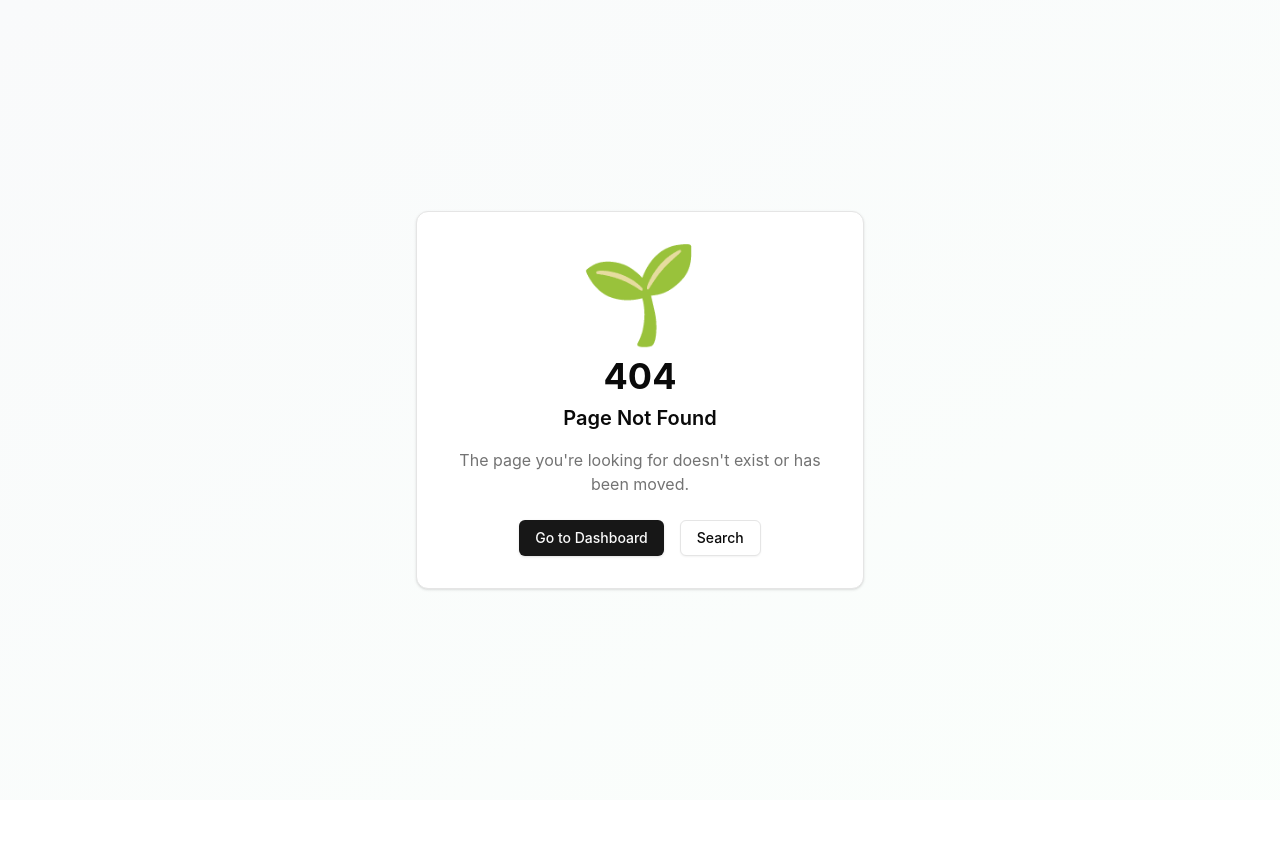
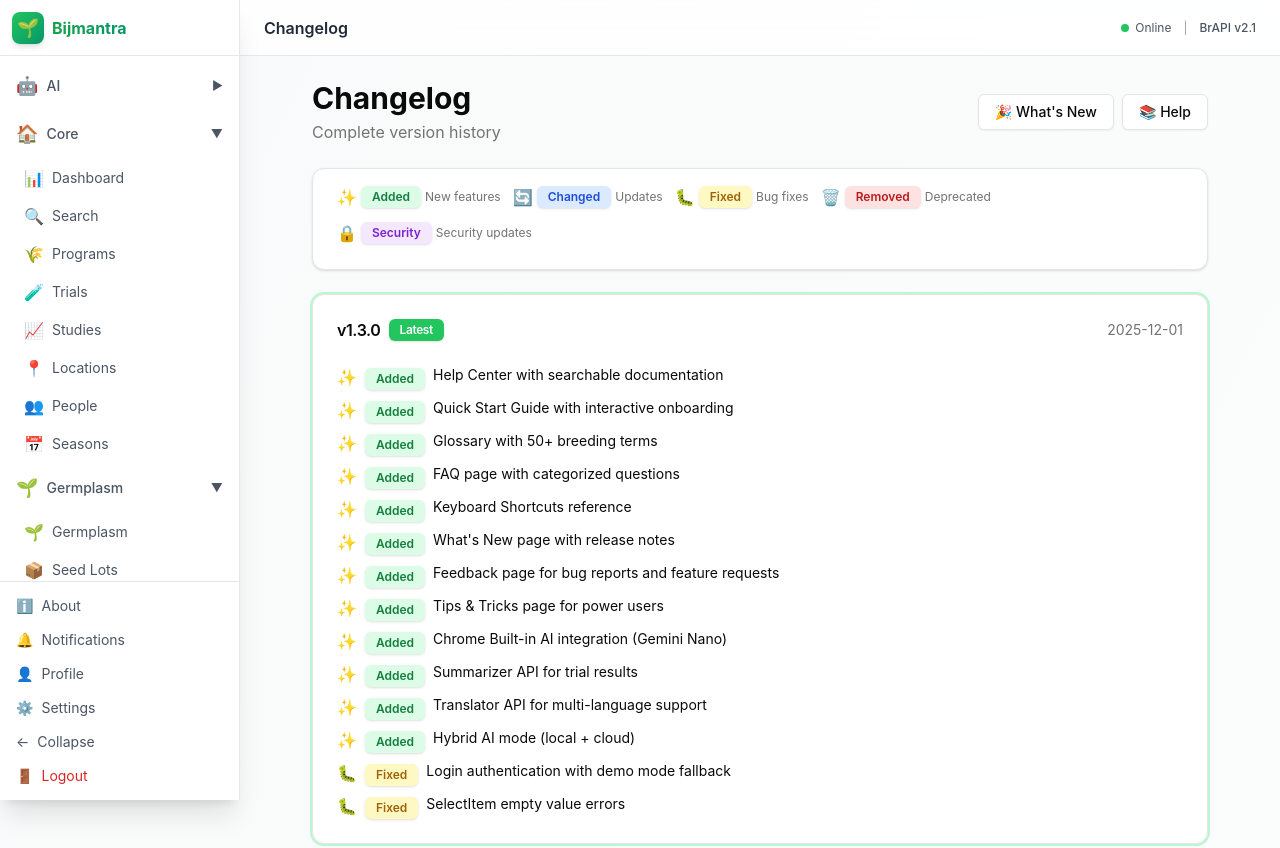
Before and after one commit to denishdholaria/bijmantra, a React (Vite) app in the folder frontend/: page /changelog in a window 1280 px wide. Before the commit this address had no page. Shown: the top 848 px of the page. Before the commit the page ends 800 px from the top, so only its background shows below. Built offline with nearby package versions, Linux system fonts and the light colour scheme.

Commit message:
feat: Add Changelog page with detailed version history
- Changelog page following Keep a Changelog format
- Complete version history from v1.0.0 to v1.3.0
- Color-coded change types (Added, Changed, Fixed, Removed, Security)
- Help section now has 10 items total
- Total pages: 117

```diff
--- a/frontend/src/App.tsx
+++ b/frontend/src/App.tsx
@@ -117,6 +117,7 @@ import { KeyboardShortcuts } from '@/pages/KeyboardShortcuts'
 import { WhatsNew } from '@/pages/WhatsNew'
 import { Feedback } from '@/pages/Feedback'
 import { Tips } from '@/pages/Tips'
+import { Changelog } from '@/pages/Changelog'
 
 function App() {
   return (
@@ -1470,6 +1471,18 @@ function App() {
           }
         />
 
+        {/* Changelog */}
+        <Route
+          path="/changelog"
+          element={
+            <ProtectedRoute>
+              <Layout>
+                <Changelog />
+              </Layout>
+            </ProtectedRoute>
+          }
+        />
+
         {/* Default redirect */}
         <Route path="/" element={<Navigate to="/dashboard" replace />} />
 
--- a/frontend/src/components/Layout.tsx
+++ b/frontend/src/components/Layout.tsx
@@ -142,6 +142,7 @@ export function Layout({ children }: { children: React.ReactNode }) {
         { path: '/keyboard-shortcuts', label: 'Shortcuts', icon: '⌨️' },
         { path: '/whats-new', label: "What's New", icon: '🎉' },
         { path: '/tips', label: 'Tips & Tricks', icon: '💡' },
+        { path: '/changelog', label: 'Changelog', icon: '📝' },
         { path: '/feedback', label: 'Feedback', icon: '💬' },
       ],
     },
--- /dev/null
+++ b/frontend/src/pages/Changelog.tsx
@@ -0,0 +1,216 @@
+/**
+ * Changelog - Detailed Version History
+ * Complete changelog with all changes
+ */
+import { Link } from 'react-router-dom'
+import { Button } from '@/components/ui/button'
+import { Card, CardContent, CardHeader, CardTitle } from '@/components/ui/card'
+import { Badge } from '@/components/ui/badge'
+
+interface ChangelogEntry {
+  version: string
+  date: string
+  changes: {
+    type: 'added' | 'changed' | 'fixed' | 'removed' | 'security'
+    description: string
+  }[]
+}
+
+const changelog: ChangelogEntry[] = [
+  {
+    version: '1.3.0',
+    date: '2025-12-01',
+    changes: [
+      { type: 'added', description: 'Help Center with searchable documentation' },
+      { type: 'added', description: 'Quick Start Guide with interactive onboarding' },
+      { type: 'added', description: 'Glossary with 50+ breeding terms' },
+      { type: 'added', description: 'FAQ page with categorized questions' },
+      { type: 'added', description: 'Keyboard Shortcuts reference' },
+      { type: 'added', description: "What's New page with release notes" },
+      { type: 'added', description: 'Feedback page for bug reports and feature requests' },
+      { type: 'added', description: 'Tips & Tricks page for power users' },
+      { type: 'added', description: 'Chrome Built-in AI integration (Gemini Nano)' },
+      { type: 'added', description: 'Summarizer API for trial results' },
+      { type: 'added', description: 'Translator API for multi-language support' },
+      { type: 'added', description: 'Hybrid AI mode (local + cloud)' },
+      { type: 'fixed', description: 'Login authentication with demo mode fallback' },
+      { type: 'fixed', description: 'SelectItem empty value errors' },
+    ],
+  },
+  {
+    version: '1.2.0',
+    date: '2025-11-30',
+    changes: [
+      { type: 'added', description: 'AI Assistant with multi-provider support' },
+      { type: 'added', description: 'AI Settings page for configuration' },
+      { type: 'added', description: 'Data Context Engine for AI' },
+      { type: 'added', description: 'About page with R.E.E.V.A.i story' },
+      { type: 'added', description: 'Support for OpenAI, Anthropic, Google, Mistral' },
+      { type: 'changed', description: 'Improved AI response formatting' },
+    ],
+  },
+  {
+    version: '1.1.0',
+    date: '2025-11-29',
+    changes: [
+      { type: 'added', description: 'Selection Index tool' },
+      { type: 'added', description: 'Genetic Gain Calculator' },
+      { type: 'added', description: 'Pedigree Viewer' },
+      { type: 'added', description: 'Trial Design tool (RCBD, Alpha-lattice)' },
+      { type: 'added', description: 'Field Book for mobile data collection' },
+      { type: 'added', description: 'Crossing Planner' },
+      { type: 'added', description: 'Breeding Pipeline view' },
+      { type: 'added', description: 'Harvest Planner' },
+      { type: 'added', description: 'Seed Inventory management' },
+      { type: 'added', description: 'Statistics and analysis tools' },
+      { type: 'added', description: 'Nursery Management' },
+      { type: 'added', description: 'Label Printing' },
+      { type: 'added', description: 'Barcode Scanner' },
+      { type: 'added', description: 'Weather integration' },
+      { type: 'changed', description: 'Reached 100+ pages milestone' },
+    ],
+  },
+  {
+    version: '1.0.0',
+    date: '2025-11-28',
+    changes: [
+      { type: 'added', description: 'Initial release' },
+      { type: 'added', description: 'Programs management' },
+      { type: 'added', description: 'Germplasm tracking' },
+      { type: 'added', description: 'Trials and Studies' },
+      { type: 'added', description: 'Observations and data collection' },
+      { type: 'added', description: 'Locations with map support' },
+      { type: 'added', description: 'Seed Lots management' },
+      { type: 'added', description: 'Crosses tracking' },
+      { type: 'added', description: 'Traits/Observation Variables' },
+      { type: 'added', description: 'People/Contacts' },
+      { type: 'added', description: 'Lists management' },
+      { type: 'added', description: 'Seasons' },
+      { type: 'added', description: 'Import/Export functionality' },
+      { type: 'added', description: 'Reports generation' },
+      { type: 'added', description: 'Modern UI with vertical sidebar' },
+      { type: 'added', description: 'PWA with offline support' },
+      { type: 'added', description: 'BrAPI v2.1 compliance' },
+    ],
+  },
+]
+
+export function Changelog() {
+  const getTypeIcon = (type: string) => {
+    switch (type) {
+      case 'added': return '✨'
+      case 'changed': return '🔄'
+      case 'fixed': return '🐛'
+      case 'removed': return '🗑️'
+      case 'security': return '🔒'
+      default: return '•'
+    }
+  }
+
+  const getTypeBadge = (type: string) => {
+    switch (type) {
+      case 'added':
+        return <Badge className="bg-green-100 text-green-700 text-xs">Added</Badge>
+      case 'changed':
+        return <Badge className="bg-blue-100 text-blue-700 text-xs">Changed</Badge>
+      case 'fixed':
+        return <Badge className="bg-yellow-100 text-yellow-700 text-xs">Fixed</Badge>
+      case 'removed':
+        return <Badge className="bg-red-100 text-red-700 text-xs">Removed</Badge>
+      case 'security':
+        return <Badge className="bg-purple-100 text-purple-700 text-xs">Security</Badge>
+      default:
+        return null
+    }
+  }
+
+  return (
+    <div className="space-y-6 animate-fade-in max-w-4xl mx-auto">
+      <div className="flex flex-col sm:flex-row sm:items-center justify-between gap-4">
+        <div>
+          <h1 className="text-2xl lg:text-3xl font-bold">Changelog</h1>
+          <p className="text-muted-foreground mt-1">Complete version history</p>
+        </div>
+        <div className="flex gap-2">
+          <Link to="/whats-new">
+            <Button variant="outline">🎉 What's New</Button>
+          </Link>
+          <Link to="/help">
+            <Button variant="outline">📚 Help</Button>
+          </Link>
+        </div>
+      </div>
+
+      {/* Legend */}
+      <Card>
+        <CardContent className="pt-4">
+          <div className="flex flex-wrap gap-3">
+            <div className="flex items-center gap-1">
+              <span>✨</span>
+              <Badge className="bg-green-100 text-green-700 text-xs">Added</Badge>
+              <span className="text-xs text-muted-foreground">New features</span>
+            </div>
+            <div className="flex items-center gap-1">
+              <span>🔄</span>
+              <Badge className="bg-blue-100 text-blue-700 text-xs">Changed</Badge>
+              <span className="text-xs text-muted-foreground">Updates</span>
+            </div>
+            <div className="flex items-center gap-1">
+              <span>🐛</span>
+              <Badge className="bg-yellow-100 text-yellow-700 text-xs">Fixed</Badge>
+              <span className="text-xs text-muted-foreground">Bug fixes</span>
+            </div>
+            <div className="flex items-center gap-1">
+              <span>🗑️</span>
+              <Badge className="bg-red-100 text-red-700 text-xs">Removed</Badge>
+              <span className="text-xs text-muted-foreground">Deprecated</span>
+            </div>
+            <div className="flex items-center gap-1">
+              <span>🔒</span>
+              <Badge className="bg-purple-100 text-purple-700 text-xs">Security</Badge>
+              <span className="text-xs text-muted-foreground">Security updates</span>
+            </div>
+          </div>
+        </CardContent>
+      </Card>
+
+      {/* Changelog Entries */}
+      <div className="space-y-6">
+        {changelog.map((entry, index) => (
+          <Card key={entry.version} className={index === 0 ? 'ring-2 ring-green-200' : ''}>
+            <CardHeader>
+              <div className="flex items-center justify-between">
+                <CardTitle className="flex items-center gap-2">
+                  v{entry.version}
+                  {index === 0 && <Badge className="bg-green-500">Latest</Badge>}
+                </CardTitle>
+                <span className="text-sm text-muted-foreground">{entry.date}</span>
+              </div>
+            </CardHeader>
+            <CardContent>
+              <ul className="space-y-2">
+                {entry.changes.map((change, i) => (
+                  <li key={i} className="flex items-start gap-2">
+                    <span className="flex-shrink-0">{getTypeIcon(change.type)}</span>
+                    <span className="flex-shrink-0">{getTypeBadge(change.type)}</span>
+                    <span className="text-sm">{change.description}</span>
+                  </li>
+                ))}
+              </ul>
+            </CardContent>
+          </Card>
+        ))}
+      </div>
+
+      {/* Footer */}
+      <Card className="bg-muted/50">
+        <CardContent className="pt-4">
+          <div className="text-center text-sm text-muted-foreground">
+            <p>This changelog follows <a href="https://keepachangelog.com" target="_blank" rel="noopener noreferrer" className="text-primary hover:underline">Keep a Changelog</a> format</p>
+            <p className="mt-1">Bijmantra uses <a href="https://semver.org" target="_blank" rel="noopener noreferrer" className="text-primary hover:underline">Semantic Versioning</a></p>
+          </div>
+        </CardContent>
+      </Card>
+    </div>
+  )
+}
```
Also changed, not shown: 1 other file (tests, documents, lock files or other folders).
